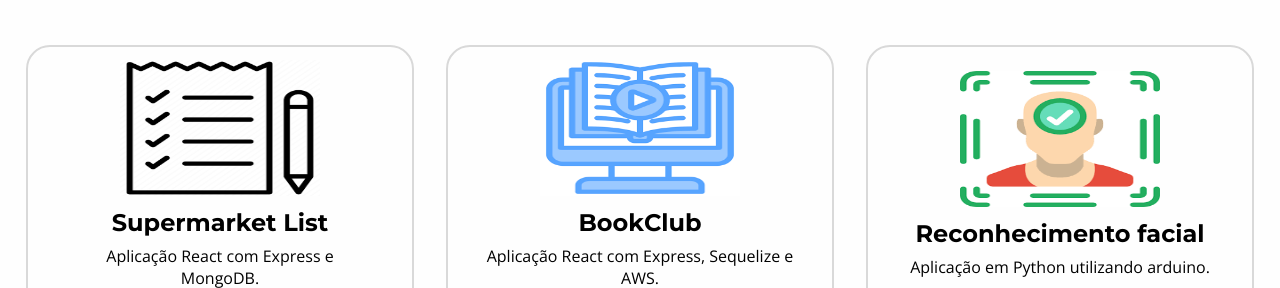
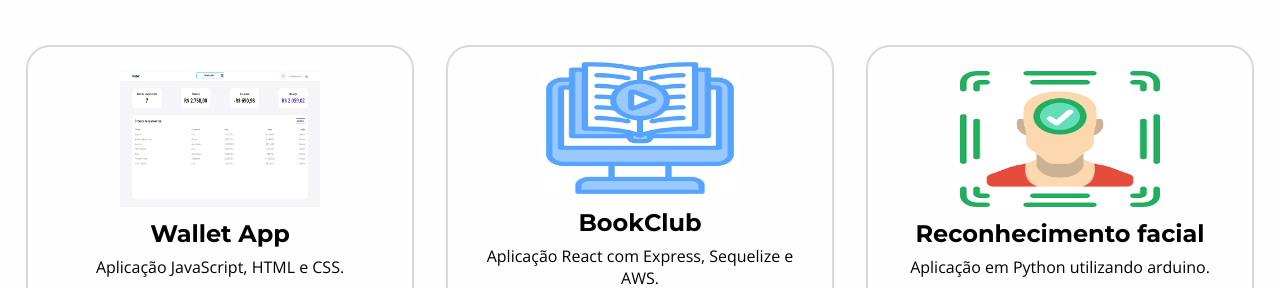
Before and after one commit to nunext/site-portifolio, a plain HTML site: page index.html in a window 1280 px wide. Shown: the part 1887-2175 px from the top of the page. Drawn offline with nearby package versions, Linux system fonts and the light colour scheme.

Commit message:
feat: including a new project

```diff
--- a/index.html
+++ b/index.html
@@ -164,20 +164,20 @@
             <div class="section-porfolio-card">
               <img
                 class="section-porfolio-img"
-                src="projetos/LIST.png"
+                src="projetos/Wallet.png"
                 alt="Projeto 1"
               />
-              <h5>Supermarket List</h5>
-              <p class="card">Aplicação React com Express e MongoDB.</p>
+              <h5>Wallet App</h5>
+              <p class="card">Aplicação JavaScript, HTML e CSS.</p>
               <div class="section-portfolio-card-links">
-                <a>
+                <a href="https://nunext.github.io/Wallet-app-frontend/">
                   <img
                     class="section-portfolio-card-icon-img"
                     src="ICONS/L.png"
                     alt="Link"
                   />
                 </a>
-                <a
+                <a href="https://github.com/nunext/Wallet-app-frontend"
                   ><img
                     class="section-portfolio-card-icon-img"
                     src="ICONS/GitHub-Mark.png"
```
Also changed, not shown: projetos/Wallet.png (added).
